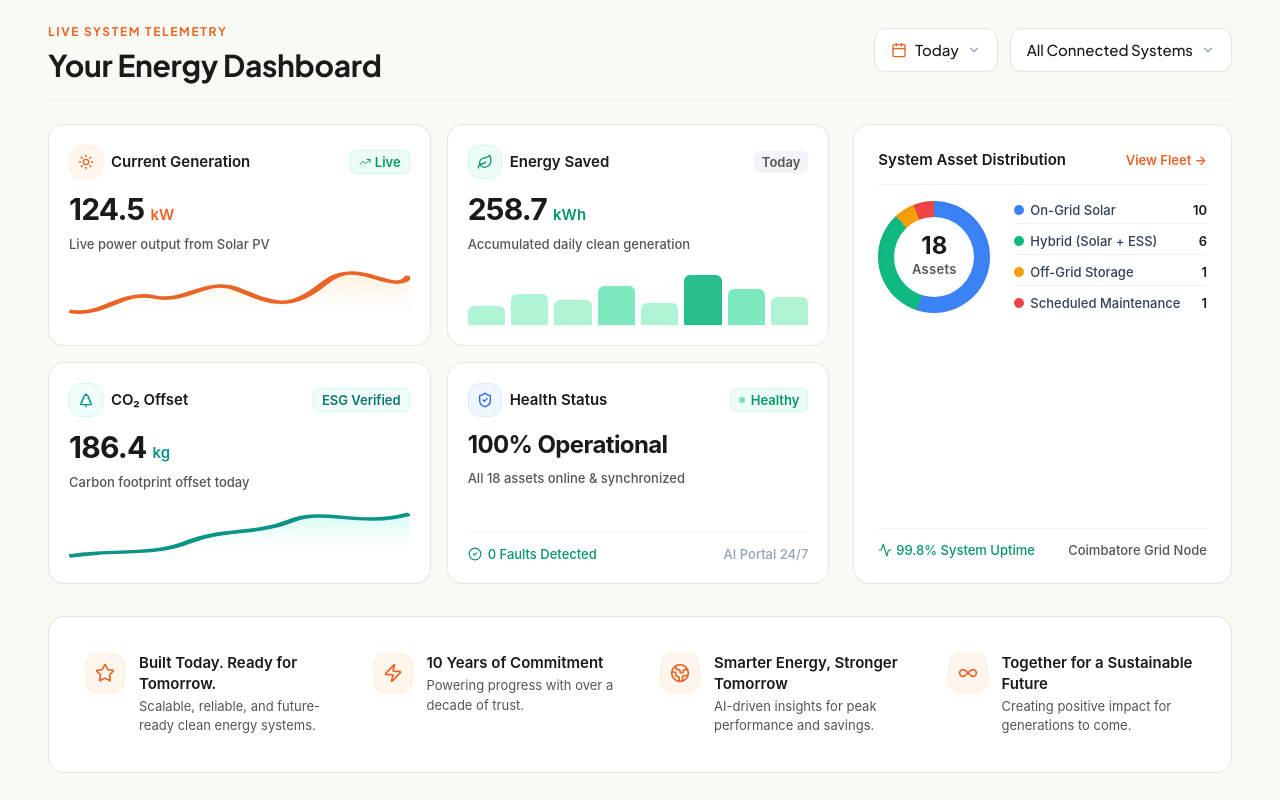
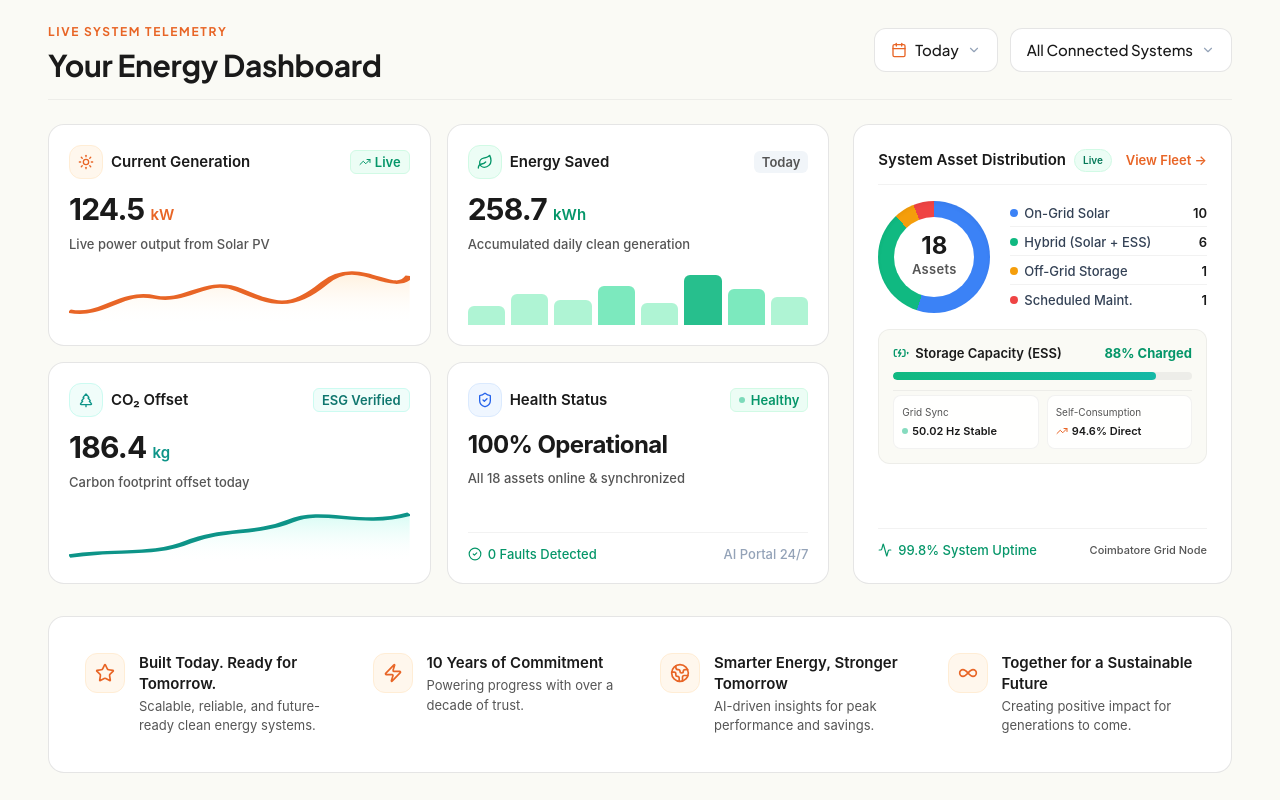
Before and after one commit to kavinmm-23EIR047/SunLoop_Limited, a Next.js app: page / in a window 1280 px wide. Shown: the part 1400-2200 px from the top of the page. Built offline with nearby package versions, Linux system fonts and the light colour scheme.

Commit message:
feat(dashboard): fill vertical gap with ESS storage telemetry and grid sync stats in asset distribution card

```diff
--- a/components/EnergyDashboard.tsx
+++ b/components/EnergyDashboard.tsx
@@ -13,7 +13,8 @@ import {
   Infinity as InfinityIcon,
   CheckCircle2,
   TrendingUp,
-  Activity
+  Activity,
+  BatteryCharging
 } from 'lucide-react';
 import { Reveal } from './UI';
 
@@ -196,63 +197,105 @@ export default function EnergyDashboard() {
             </div>
 
             {/* RIGHT SIDE SYSTEM OVERVIEW DONUT CARD (Cols 4) */}
-            <div className="h-full lg:col-span-4 bg-white rounded-2xl p-6 border border-black/10 shadow-xs flex flex-col justify-between hover:shadow-card transition overflow-hidden">
-              <div>
-                <div className="flex items-center justify-between mb-4 pb-3 border-b border-black/5">
-                  <span className="text-sm font-semibold text-brand-ink">System Asset Distribution</span>
+            <div className="h-full lg:col-span-4 bg-white rounded-2xl p-5 sm:p-6 border border-black/10 shadow-xs flex flex-col justify-between hover:shadow-card transition overflow-hidden">
+              <div className="space-y-4">
+                {/* Header */}
+                <div className="flex items-center justify-between pb-3 border-b border-black/5">
+                  <div className="flex items-center gap-2">
+                    <span className="text-sm font-semibold text-brand-ink">System Asset Distribution</span>
+                    <span className="inline-flex items-center px-2 py-0.5 rounded-full text-[10px] font-semibold bg-emerald-50 text-emerald-700 border border-emerald-100">
+                      Live
+                    </span>
+                  </div>
                   <span className="text-xs font-semibold text-[#E86526] hover:underline cursor-pointer">
                     View Fleet →
                   </span>
                 </div>
 
-                <div className="flex items-center gap-6 my-4">
+                {/* Donut Chart + Asset Breakdown */}
+                <div className="flex items-center gap-4 sm:gap-5">
                   {/* CSS Donut Chart */}
                   <div
-                    className="relative w-28 h-28 shrink-0 rounded-full shadow-inner flex items-center justify-center"
+                    className="relative w-24 h-24 sm:w-28 sm:h-28 shrink-0 rounded-full shadow-inner flex items-center justify-center"
                     style={{ background: 'conic-gradient(#3b82f6 0% 55%, #10b981 55% 88%, #f59e0b 88% 94%, #ef4444 94% 100%)' }}
                     role="img"
                     aria-label="Asset distribution: 10 On-Grid Solar, 6 Hybrid, 1 Off-Grid Storage, 1 Scheduled Maintenance"
                   >
-                    <div className="w-20 h-20 bg-white rounded-full flex flex-col items-center justify-center shadow-xs">
+                    <div className="w-18 h-18 sm:w-20 sm:h-20 bg-white rounded-full flex flex-col items-center justify-center shadow-xs">
                       <span className="text-2xl font-bold text-brand-ink leading-none">18</span>
-                      <span className="text-xs font-semibold text-brand-slate tracking-wide mt-0.5">Assets</span>
+                      <span className="text-[10px] sm:text-xs font-semibold text-brand-slate tracking-wide mt-0.5">Assets</span>
                     </div>
                   </div>
 
-                  <div className="flex-1 space-y-2 text-xs font-medium">
+                  <div className="flex-1 space-y-1.5 text-xs font-medium">
                     <div className="flex items-center justify-between pb-1 border-b border-black/5">
                       <span className="flex items-center gap-1.5 text-slate-700">
-                        <span className="h-2.5 w-2.5 rounded-full bg-blue-500 shrink-0" aria-hidden="true" /> On-Grid Solar
+                        <span className="h-2 w-2 rounded-full bg-blue-500 shrink-0" aria-hidden="true" /> On-Grid Solar
                       </span>
                       <strong className="text-brand-ink font-semibold">10</strong>
                     </div>
                     <div className="flex items-center justify-between pb-1 border-b border-black/5">
                       <span className="flex items-center gap-1.5 text-slate-700">
-                        <span className="h-2.5 w-2.5 rounded-full bg-emerald-500 shrink-0" aria-hidden="true" /> Hybrid (Solar + ESS)
+                        <span className="h-2 w-2 rounded-full bg-emerald-500 shrink-0" aria-hidden="true" /> Hybrid (Solar + ESS)
                       </span>
                       <strong className="text-brand-ink font-semibold">6</strong>
                     </div>
                     <div className="flex items-center justify-between pb-1 border-b border-black/5">
                       <span className="flex items-center gap-1.5 text-slate-700">
-                        <span className="h-2.5 w-2.5 rounded-full bg-amber-500 shrink-0" aria-hidden="true" /> Off-Grid Storage
+                        <span className="h-2 w-2 rounded-full bg-amber-500 shrink-0" aria-hidden="true" /> Off-Grid Storage
                       </span>
                       <strong className="text-brand-ink font-semibold">1</strong>
                     </div>
                     <div className="flex items-center justify-between">
                       <span className="flex items-center gap-1.5 text-slate-700">
-                        <span className="h-2.5 w-2.5 rounded-full bg-red-500 shrink-0" aria-hidden="true" /> Scheduled Maintenance
+                        <span className="h-2 w-2 rounded-full bg-red-500 shrink-0" aria-hidden="true" /> Scheduled Maint.
                       </span>
                       <strong className="text-brand-ink font-semibold">1</strong>
                     </div>
                   </div>
                 </div>
+
+                {/* Storage & Live Telemetry Panel (Fills the gap cleanly) */}
+                <div className="bg-[#FAFAF5] rounded-xl p-3.5 border border-black/5 space-y-2.5">
+                  <div className="flex items-center justify-between text-xs">
+                    <span className="flex items-center gap-1.5 font-semibold text-brand-ink">
+                      <BatteryCharging className="h-4 w-4 text-emerald-600" /> Storage Capacity (ESS)
+                    </span>
+                    <span className="font-bold text-emerald-600">88% Charged</span>
+                  </div>
+
+                  {/* Progress Bar */}
+                  <div className="w-full bg-black/5 h-2 rounded-full overflow-hidden">
+                    <div
+                      className="bg-gradient-to-r from-emerald-500 to-teal-500 h-full rounded-full transition-all duration-500"
+                      style={{ width: '88%' }}
+                    />
+                  </div>
+
+                  {/* Micro telemetry stats grid */}
+                  <div className="grid grid-cols-2 gap-2 pt-1 border-t border-black/5 text-[11px]">
+                    <div className="bg-white/90 rounded-lg p-2 border border-black/5 shadow-2xs">
+                      <span className="text-brand-slate block text-[10px]">Grid Sync</span>
+                      <span className="font-semibold text-brand-ink flex items-center gap-1 mt-0.5">
+                        <span className="h-1.5 w-1.5 rounded-full bg-emerald-500 animate-pulse" /> 50.02 Hz Stable
+                      </span>
+                    </div>
+                    <div className="bg-white/90 rounded-lg p-2 border border-black/5 shadow-2xs">
+                      <span className="text-brand-slate block text-[10px]">Self-Consumption</span>
+                      <span className="font-semibold text-brand-ink flex items-center gap-1 mt-0.5">
+                        <TrendingUp className="h-3 w-3 text-[#E86526]" /> 94.6% Direct
+                      </span>
+                    </div>
+                  </div>
+                </div>
               </div>
 
-              <div className="pt-3 border-t border-black/5 flex items-center justify-between text-xs text-brand-slate font-medium">
-                <span className="flex items-center gap-1 text-emerald-600 font-medium">
+              {/* Bottom Footer Bar */}
+              <div className="pt-3 mt-3 border-t border-black/5 flex items-center justify-between text-xs text-brand-slate font-medium">
+                <span className="flex items-center gap-1.5 text-emerald-600 font-medium">
                   <Activity className="h-3.5 w-3.5" aria-hidden="true" /> 99.8% System Uptime
                 </span>
-                <span>Coimbatore Grid Node</span>
+                <span className="text-[11px] text-brand-slate">Coimbatore Grid Node</span>
               </div>
             </div>
 
--- a/components/SolarHero.tsx
+++ b/components/SolarHero.tsx
@@ -26,7 +26,7 @@ export default function SolarHero() {
       <section className="relative w-full min-h-screen flex items-center overflow-hidden">
         <div className="absolute inset-0 z-0">
           <motion.img
-            src="/images/solar-hero-bg.png"
+            src="/images/solar-hero-bg-4k.png"
             alt="Solar PV arrays, ESS battery containers, and EV charging infrastructure powering sustainable energy"
             className="h-full w-full object-cover object-center"
             initial={{ opacity: 0 }}
```
Also changed, not shown: 1 other file (tests, documents, lock files or other folders).
